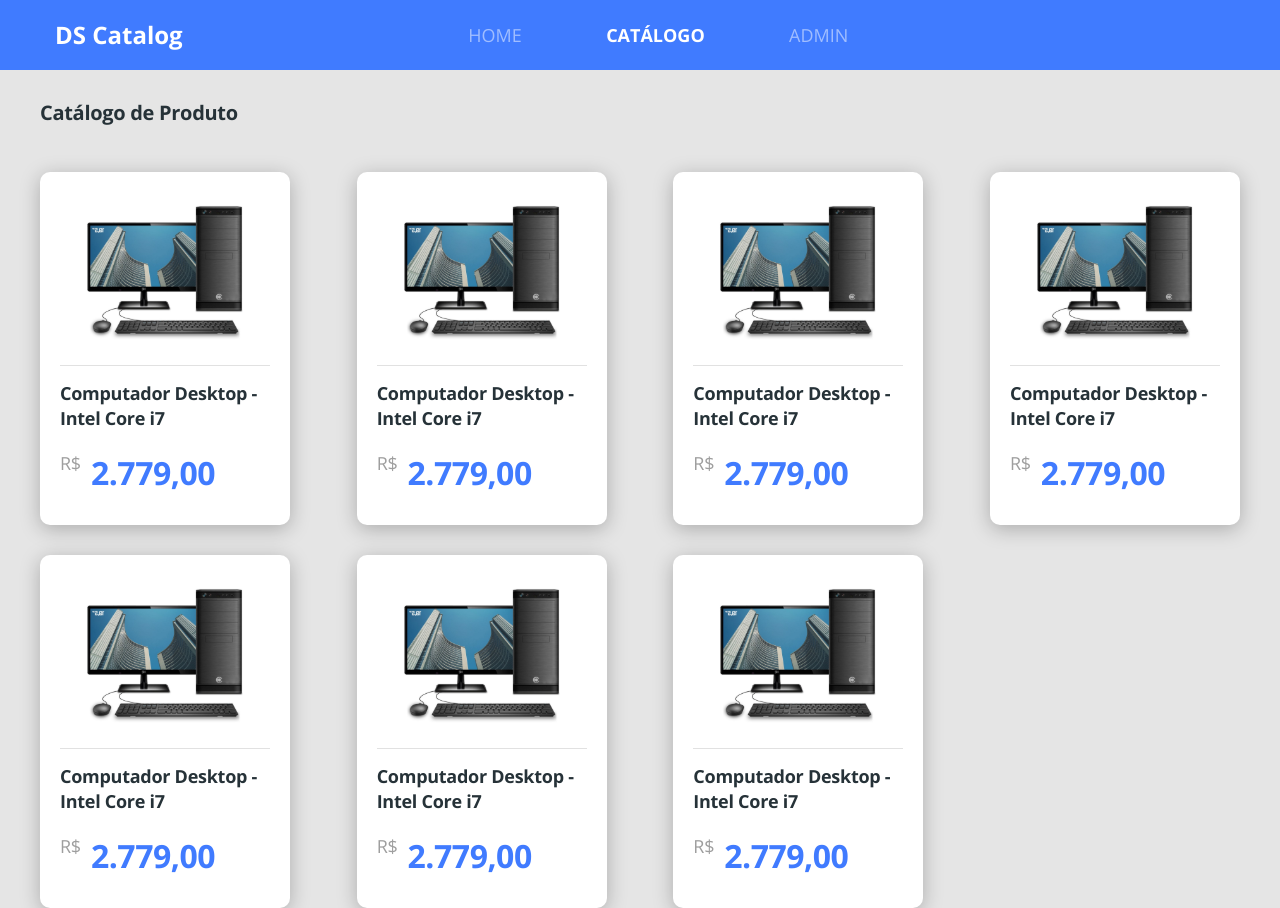
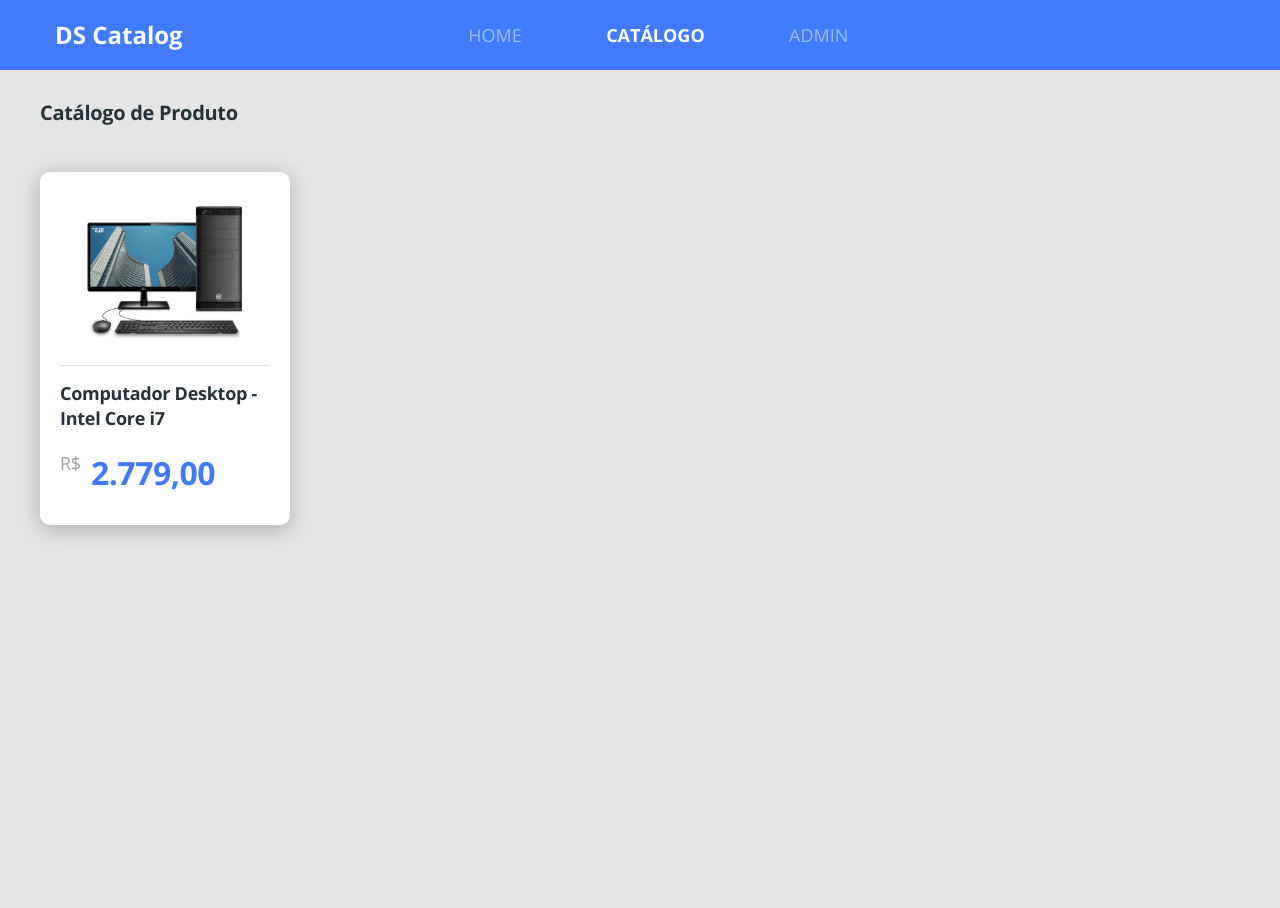
Before and after one commit to eliasneri/DSCatalog, a React (Create React App) app in the folder front-web/: page /catalog in a window 1280 px wide. After the commit the page ends 800 px from the top, so only its background shows below. Built offline with nearby package versions, Linux system fonts and the light colour scheme.

Commit message:
ProductDetail

```diff
--- a/front-web/src/pages/Catalog/index.tsx
+++ b/front-web/src/pages/Catalog/index.tsx
@@ -8,12 +8,7 @@ const Catalog = () => (
 
         <div className="catalog-products">
             <ProductCard />
-            <ProductCard />
-            <ProductCard />
-            <ProductCard />
-            <ProductCard />
-            <ProductCard />
-            <ProductCard />
+
 
         </div>
     </div>
```
Also changed, not shown: front-web/src/pages/Catalog/components/ProductDetails/index.tsx (added, +8 -0 lines), front-web/src/pages/Catalog/components/ProductDetails/styles.scss (added).
